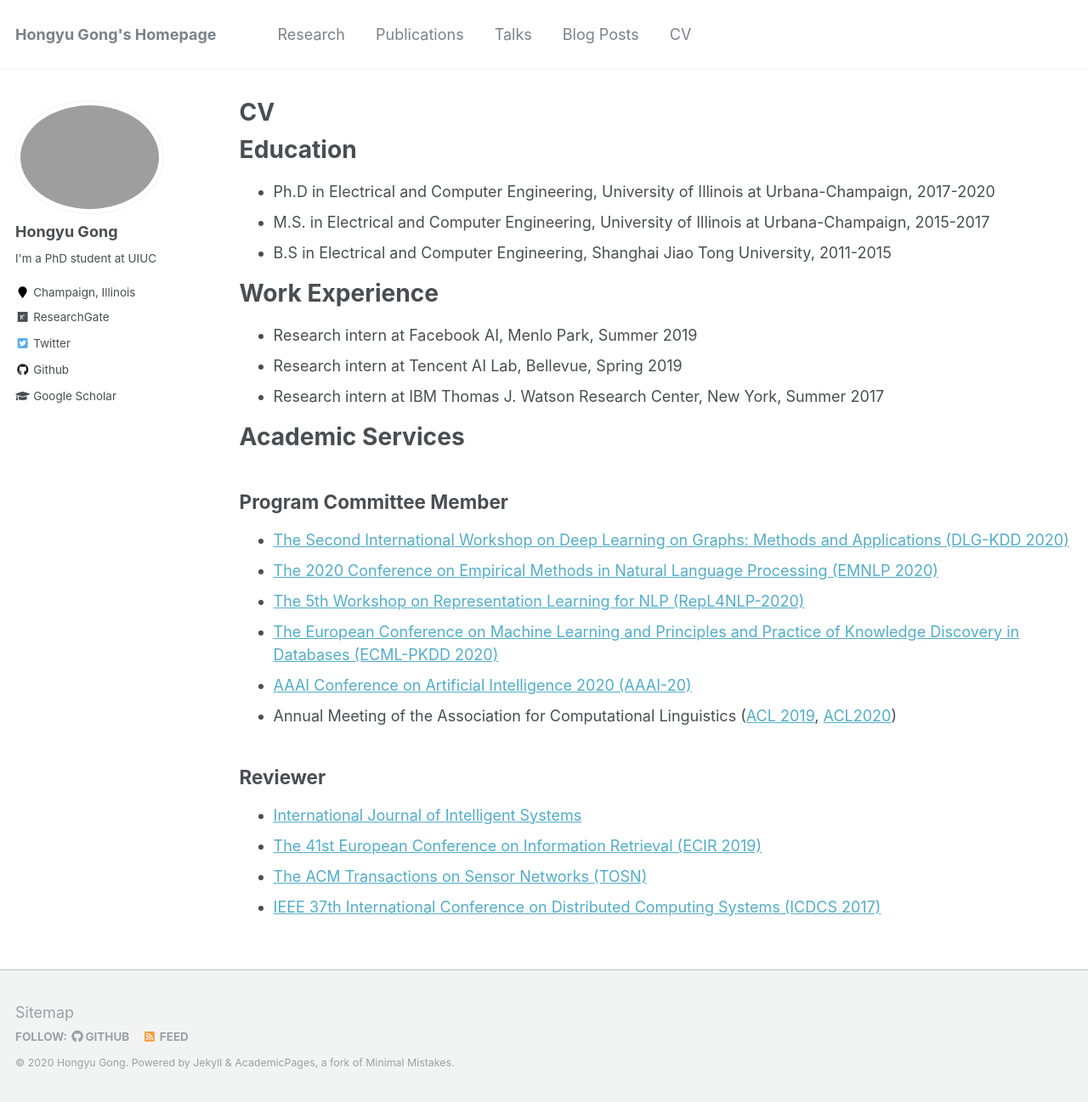
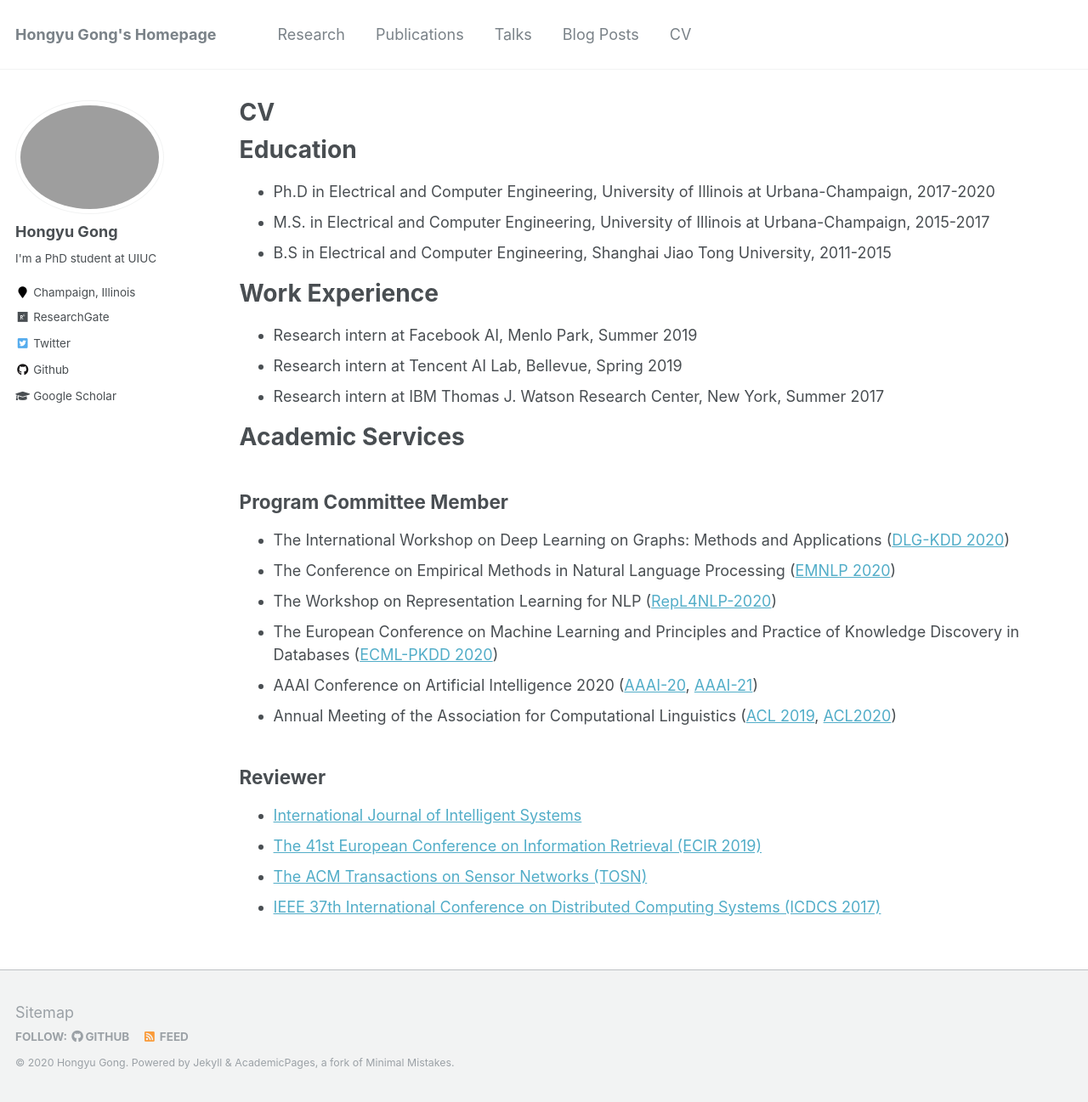
Before and after one commit to HongyuGong/HongyuGong.github.io, a Jekyll site: the page built from _pages/cv.md, in a window 1280 px wide and 1297 px high. Shown: the whole window at 85% size. Built offline with Jekyll 4.4.1, drawn with Linux system fonts in a browser that asks for light colours.

Commit message:
Update cv.md

```diff
--- a/_pages/cv.md
+++ b/_pages/cv.md
@@ -24,11 +24,11 @@
 Academic Services
 ======
 ## Program Committee Member
-* [The Second International Workshop on Deep Learning on Graphs: Methods and Applications (DLG-KDD 2020)](https://deep-learning-graphs.bitbucket.io/dlg-kdd20/)
-* [The 2020 Conference on Empirical Methods in Natural Language Processing (EMNLP 2020)](https://2020.emnlp.org)
-* [The 5th Workshop on Representation Learning for NLP (RepL4NLP-2020)](https://sites.google.com/view/repl4nlp2020/home?authuser=0)
-* [The European Conference on Machine Learning and Principles and Practice of Knowledge Discovery in Databases (ECML-PKDD 2020)](https://ecmlpkdd2020.net/)
-* [AAAI Conference on Artificial Intelligence 2020 (AAAI-20)](https://aaai.org/Conferences/AAAI-20/)
+* The International Workshop on Deep Learning on Graphs: Methods and Applications ([DLG-KDD 2020](https://deep-learning-graphs.bitbucket.io/dlg-kdd20/))
+* The Conference on Empirical Methods in Natural Language Processing ([EMNLP 2020](https://2020.emnlp.org))
+* The Workshop on Representation Learning for NLP ([RepL4NLP-2020](https://sites.google.com/view/repl4nlp2020/home?authuser=0))
+* The European Conference on Machine Learning and Principles and Practice of Knowledge Discovery in Databases ([ECML-PKDD 2020](https://ecmlpkdd2020.net/))
+* AAAI Conference on Artificial Intelligence 2020 ([AAAI-20](https://aaai.org/Conferences/AAAI-20/), [AAAI-21](https://aaai.org/Conferences/AAAI-21/))
 * Annual Meeting of the Association for Computational Linguistics ([ACL 2019](http://www.acl2019.org), [ACL2020](https://acl2020.org/))
 
 ## Reviewer
```
